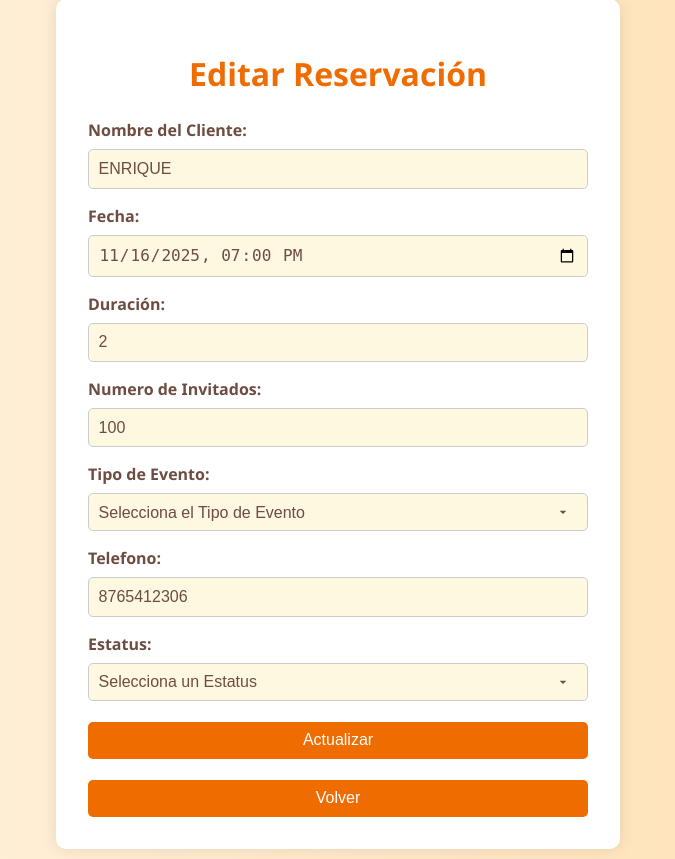
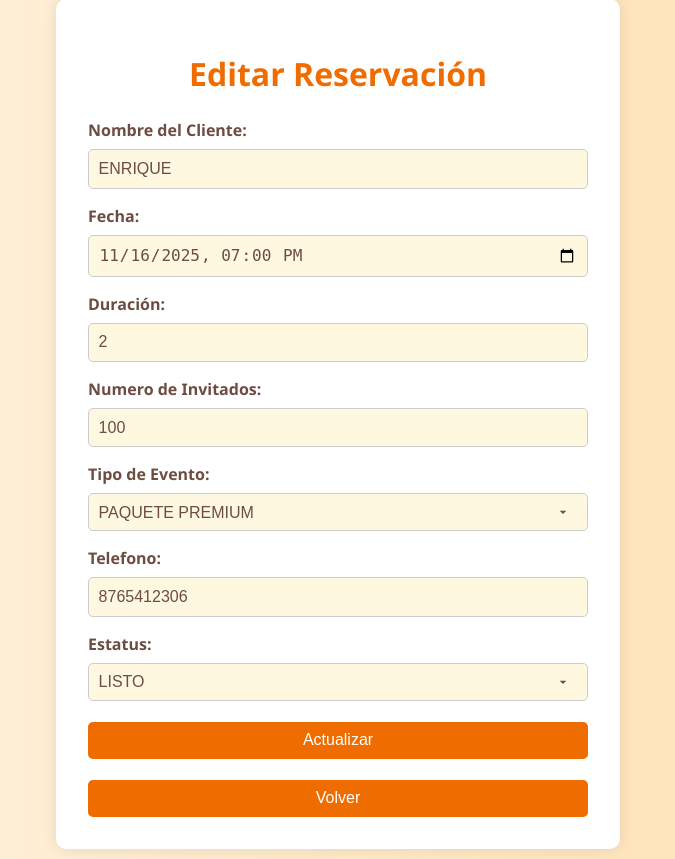
Before and after one commit to brissaflorest/PIA_Eq6_DesarrolloWeb, a Django app: page /editar/4/ in a window 1280 px wide. Shown: the part 89-948 px from the top of the page, without its empty margins (302-977 px from the left). Run offline with Django 5.2, Linux system fonts and the light colour scheme; data comes from the database, SQL or seed files in the repository; both versions use the stored data as it was after the commit; some libraries are stand-ins or nearby versions.

Commit message:
Agregue las mayúsculas

```diff
--- a/salon_fiestas/app/models.py
+++ b/salon_fiestas/app/models.py
@@ -20,11 +20,16 @@ class RESERVACION(models.Model):
 
     telefono_contacto = models.CharField(max_length=15)
 
-    estatus = models.CharField(max_length=20, default='Pendiente')
+    estatus = models.CharField(max_length=20, default='PENDIENTE')
 
+    def save(self, *args, **kwargs):
+        for field in ['nombre_cliente', 'tipo_evento', 'estatus']:
+            value = getattr(self, field, None)
+            if value:
+                setattr(self, field, value.upper())
+        super().save(*args, **kwargs)
 
     def __str__(self):
-
         return self.nombre_cliente
 
     @property
@@ -42,10 +47,16 @@ class SHOW(models.Model):
 
     precio = models.DecimalField(max_digits=8, decimal_places=2)
 
-    caracteristicas = models.TextField(default='Ninguna')
+    caracteristicas = models.TextField(default='NINGUNA')
+
+    def save(self, *args, **kwargs):
+        for field in ['nombre_show', 'descripcion', 'caracteristicas']:
+            value = getattr(self, field, None)
+            if value:
+                setattr(self, field, value.upper())
+        super().save(*args, **kwargs)
 
     def __str__(self):
-
         return self.nombre_show
 
 class Command(BaseCommand):
--- a/salon_fiestas/app/templates/editar.html
+++ b/salon_fiestas/app/templates/editar.html
@@ -37,10 +37,10 @@
             <label for="ddlTipo_Evento">Tipo de Evento:</label>
             <select name="ddlTipo_Evento" required>
                 <option value="">Selecciona el Tipo de Evento</option>
-                <option value="Paquete Basico" {% if reservacion.tipo_evento == "Paquete Basico" %}selected{% endif %}>Paquete Básico</option>
-                <option value="Paquete Premium" {% if reservacion.tipo_evento == "Paquete Premium" %}selected{% endif %}>Paquete Premium</option>
-                <option value="Show de Magia" {% if reservacion.tipo_evento == "Show de Magia" %}selected{% endif %}>Show de Magia</option>
-                <option value="Pinta Caritas" {% if reservacion.tipo_evento == "Pinta Caritas" %}selected{% endif %}>Pinta Caritas</option>
+                <option value="PAQUETE BASICO" {% if reservacion.tipo_evento == "PAQUETE BASICO" %}selected{% endif %}>PAQUETE BÁSICO</option>
+                <option value="PAQUETE PREMIUM" {% if reservacion.tipo_evento == "PAQUETE PREMIUM" %}selected{% endif %}>PAQUETE PREMIUM</option>
+                <option value="SHOW DE MAGIA" {% if reservacion.tipo_evento == "SHOW DE MAGIA" %}selected{% endif %}>SHOW DE MAGIA</option>
+                <option value="PINTA CARITAS" {% if reservacion.tipo_evento == "PINTA CARITAS" %}selected{% endif %}>PINTA CARITAS</option>
             </select><br>
 
 
@@ -53,8 +53,8 @@
             <label for="ddlestatus">Estatus:</label>
             <select name="ddlestatus" required>
                 <option value="">Selecciona un Estatus</option>
-                <option value="Pendiente" {% if reservacion.estatus == "Pendiente" %}selected{% endif %}>Pendiente</option>
-                <option value="Listo" {% if reservacion.estatus == "Listo" %}selected{% endif %}>Listo</option>
+                <option value="PENDIENTE" {% if reservacion.estatus == "PENDIENTE" %}selected{% endif %}>PENDIENTE</option>
+                <option value="LISTO" {% if reservacion.estatus == "LISTO" %}selected{% endif %}>LISTO</option>
             </select><br>
 
             <button type="submit">Actualizar</button>
--- a/salon_fiestas/app/templates/listar_empleado.html
+++ b/salon_fiestas/app/templates/listar_empleado.html
@@ -19,7 +19,7 @@
         </div>
     </nav>
     <h1>Reservaciones Asignadas</h1>
-    <p class="mensaje-info">Puedes consultar las reservaciones y marcar como “listo” aquellas que ya se atendieron.</p>
+    <p class="mensaje-info">Puedes consultar las reservaciones y marcar como “Listo” aquellas que ya se atendieron.</p>
 
     <table class="tabla-productos">
         <thead>
@@ -45,7 +45,7 @@
                 <td>{{ reservacion.telefono_contacto }}</td>
                 <td>{{ reservacion.estatus }}</td>
                 <td>
-                    {% if reservacion.estatus != "Listo" %}
+                    {% if reservacion.estatus != "LISTO" %}
                     <form method="post" action="{% url 'marcar_listo' reservacion.id %}">
                         {% csrf_token %}
                         <button class="boton-listo" type="submit">Marcar como listo</button>
```
Also changed, not shown: salon_fiestas/app/templates/crear.html (+6 -6 lines), salon_fiestas/app/migrations/0014_alter_reservacion_estatus_alter_show_caracteristicas.py (added), salon_fiestas/db.sqlite3.
